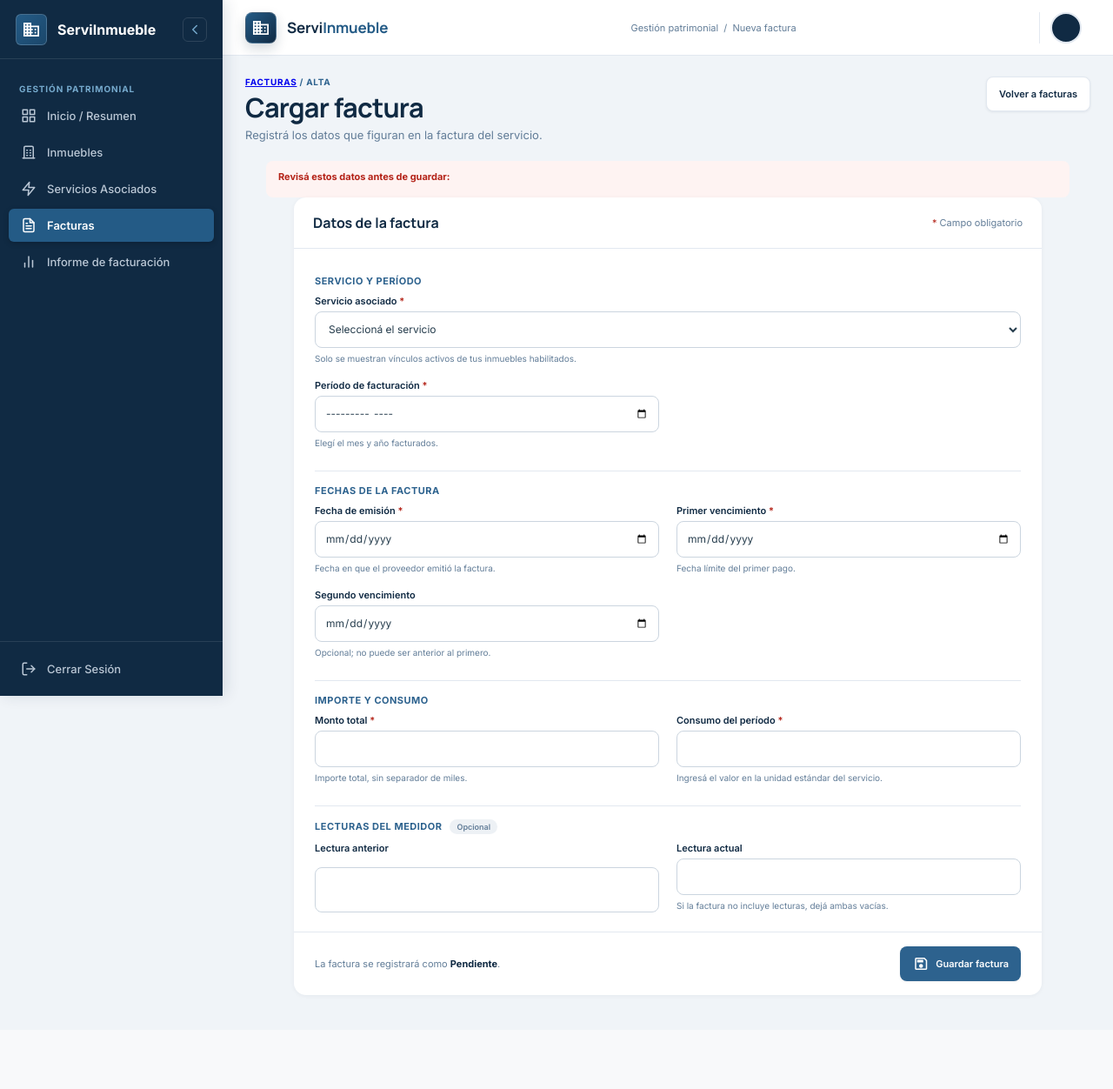
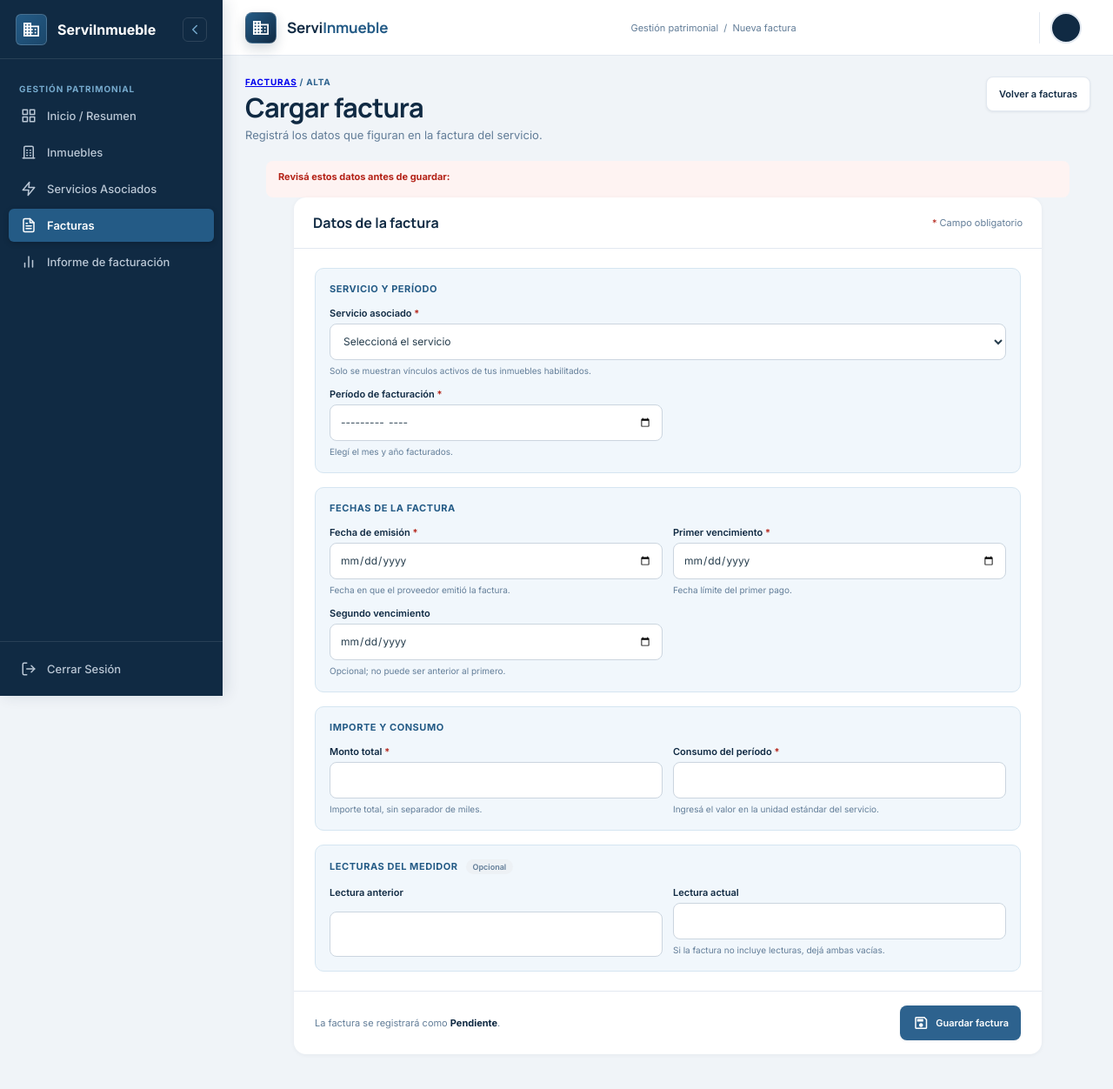
Before and after one commit to JairoCrespo05/PS-ServInmueble2026, a CodeIgniter 4 app: the page made by app/Views/facturas/new.php in a window 1280 px wide. Shown: the whole page at 87% size. Before the commit the page ends 1146 px from the top, so only its background shows below. Run offline with PHP 8.4 and a stand-in for CodeIgniter, Linux system fonts and the light colour scheme; the template is opened without the code that fills it, so the values that code supplies are empty; some libraries are stand-ins or nearby versions.

Commit message:
visuales en formularios

```diff
--- a/app/Views/facturas/new.php
+++ b/app/Views/facturas/new.php
@@ -14,8 +14,9 @@ $value = static fn (string $field): string => (string) ($formData[$field] ?? '')
   <link href="https://fonts.googleapis.com/css2?family=Inter:wght@400;500;600;700&family=Manrope:wght@600;700&family=Material+Symbols+Outlined:wght,FILL@100..700,0..1&display=swap" rel="stylesheet">
   <link rel="stylesheet" href="<?= base_url('css/sidebar.css') ?>">
   <link rel="stylesheet" href="<?= base_url('css/servicios.css') ?>">
-  <link rel="stylesheet" href="<?= base_url('css/facturas.css') ?>">
+  <link rel="stylesheet" href="<?= base_url('css/facturas.css') ?>?v=2">
   <link rel="stylesheet" href="<?= base_url('css/brand.css') ?>">
+  <link rel="stylesheet" href="<?= base_url('css/modal-forms.css') ?>?v=4">
 </head>
 <body>
   <?= view('partials/sidebar', ['activeNav' => 'facturas', 'isAdministrator' => false]) ?>
@@ -75,7 +76,8 @@ $value = static fn (string $field): string => (string) ($formData[$field] ?? '')
           <form method="post" action="<?= site_url('facturas') ?>">
             <?= csrf_field() ?>
             <div class="invoice-form-grid">
-              <h3 class="invoice-section-title">Servicio y período</h3>
+              <section class="form-section" aria-labelledby="invoice-service-section">
+              <h3 class="invoice-section-title form-section-title" id="invoice-service-section">Servicio y período</h3>
               <div class="field full">
                 <label for="inmueble_servicio_id">Servicio asociado <span aria-hidden="true">*</span></label>
                 <select id="inmueble_servicio_id" name="inmueble_servicio_id" required aria-describedby="inmueble-servicio-help<?= isset($errors['inmueble_servicio_id']) ? ' inmueble_servicio_id-error' : '' ?>"<?= isset($errors['inmueble_servicio_id']) ? ' aria-invalid="true"' : '' ?>>
@@ -101,7 +103,9 @@ $value = static fn (string $field): string => (string) ($formData[$field] ?? '')
                 <?php if (isset($errors['periodo_facturacion'])): ?><span class="field-error" id="periodo_facturacion-error"><?= esc($errors['periodo_facturacion']) ?></span><?php endif ?>
               </div>
 
-              <h3 class="invoice-section-title">Fechas de la factura</h3>
+              </section>
+              <section class="form-section" aria-labelledby="invoice-dates-section">
+              <h3 class="invoice-section-title form-section-title" id="invoice-dates-section">Fechas de la factura</h3>
               <div class="field">
                 <label for="fecha_emision">Fecha de emisión <span aria-hidden="true">*</span></label>
                 <input id="fecha_emision" name="fecha_emision" type="date" value="<?= esc($value('fecha_emision'), 'attr') ?>" required aria-describedby="<?= isset($errors['fecha_emision']) ? 'fecha_emision-error' : 'fecha-emision-help' ?>"<?= isset($errors['fecha_emision']) ? ' aria-invalid="true"' : '' ?>>
@@ -121,7 +125,9 @@ $value = static fn (string $field): string => (string) ($formData[$field] ?? '')
                 <?php if (isset($errors['fecha_segundo_vencimiento'])): ?><span class="field-error" id="fecha_segundo_vencimiento-error"><?= esc($errors['fecha_segundo_vencimiento']) ?></span><?php endif ?>
               </div>
 
-              <h3 class="invoice-section-title">Importe y consumo</h3>
+              </section>
+              <section class="form-section" aria-labelledby="invoice-amount-section">
+              <h3 class="invoice-section-title form-section-title" id="invoice-amount-section">Importe y consumo</h3>
               <div class="field">
                 <label for="monto_total">Monto total <span aria-hidden="true">*</span></label>
                 <input id="monto_total" name="monto_total" type="number" min="0.01" max="9999999999.99" step="0.01" inputmode="decimal" value="<?= esc($value('monto_total'), 'attr') ?>" required aria-describedby="<?= isset($errors['monto_total']) ? 'monto_total-error' : 'monto-help' ?>"<?= isset($errors['monto_total']) ? ' aria-invalid="true"' : '' ?>>
@@ -135,7 +141,9 @@ $value = static fn (string $field): string => (string) ($formData[$field] ?? '')
                 <?php if (isset($errors['consumo_periodo'])): ?><span class="field-error" id="consumo_periodo-error"><?= esc($errors['consumo_periodo']) ?></span><?php endif ?>
               </div>
 
-              <h3 class="invoice-section-title">Lecturas del medidor <span>Opcional</span></h3>
+              </section>
+              <section class="form-section" aria-labelledby="invoice-readings-section">
+              <h3 class="invoice-section-title form-section-title" id="invoice-readings-section">Lecturas del medidor <span>Opcional</span></h3>
               <div class="field">
                 <label for="lectura_anterior">Lectura anterior</label>
                 <input id="lectura_anterior" name="lectura_anterior" type="number" min="0" max="999999999.999" step="0.001" inputmode="decimal" value="<?= esc($value('lectura_anterior'), 'attr') ?>" aria-describedby="<?= isset($errors['lectura_anterior']) ? 'lectura_anterior-error lecturas-help' : 'lecturas-help' ?>"<?= isset($errors['lectura_anterior']) ? ' aria-invalid="true"' : '' ?>>
@@ -147,6 +155,7 @@ $value = static fn (string $field): string => (string) ($formData[$field] ?? '')
                 <small id="lecturas-help">Si la factura no incluye lecturas, dejá ambas vacías.</small>
                 <?php if (isset($errors['lectura_actual'])): ?><span class="field-error" id="lectura_actual-error"><?= esc($errors['lectura_actual']) ?></span><?php endif ?>
               </div>
+              </section>
             </div>
             <div class="invoice-form-footer">
               <p>La factura se registrará como <strong>Pendiente</strong>.</p>
--- a/app/Views/servicios/tipos.php
+++ b/app/Views/servicios/tipos.php
@@ -46,6 +46,7 @@ $formatError = static fn (string $field): string => isset($errors[$field])
   <link rel="stylesheet" href="<?= base_url('css/home.css') ?>">
   <link rel="stylesheet" href="<?= base_url('css/brand.css') ?>">
   <link rel="stylesheet" href="<?= base_url('css/radio-options.css') ?>?v=1">
+  <link rel="stylesheet" href="<?= base_url('css/modal-forms.css') ?>?v=4">
 </head>
 <body>
   <?= view('partials/sidebar', ['activeNav' => 'tipos-servicio', 'isAdministrator' => true]) ?>
@@ -195,6 +196,8 @@ $formatError = static fn (string $field): string => isset($errors[$field])
       <form method="post" action="<?= $editId ? site_url('tipos-servicio/' . $editId) : site_url('tipos-servicio') ?>" id="service-form" data-create-action="<?= esc(site_url('tipos-servicio'), 'attr') ?>">
         <?= csrf_field() ?>
         <div class="form-body">
+          <section class="form-section" aria-labelledby="service-form-section">
+          <h3 class="form-section-title" id="service-form-section">Datos del servicio</h3>
           <div class="form-field full">
             <label for="service-name">Nombre</label>
             <input id="service-name" name="nombre" maxlength="100" required value="<?= esc($formData['nombre'] ?? '') ?>">
@@ -231,6 +234,7 @@ $formatError = static fn (string $field): string => isset($errors[$field])
             <input id="service-provider" name="proveedor" maxlength="150" required value="<?= esc($formData['proveedor'] ?? '') ?>">
             <?= $formatError('proveedor') ?>
           </div>
+          </section>
         </div>
         <footer class="modal-actions">
           <button class="button secondary" type="button" data-close-modal>Cancelar</button>
--- a/public/css/facturas.css
+++ b/public/css/facturas.css
@@ -95,7 +95,7 @@
 
 .invoice-form-grid {
   display: grid;
-  grid-template-columns: repeat(2, minmax(0, 1fr));
+  grid-template-columns: minmax(0, 1fr);
   gap: 16px 20px;
   padding: 22px 24px;
 }
@@ -103,6 +103,15 @@
 .invoice-form-grid .field.full,
 .invoice-section-title {
   grid-column: 1 / -1;
+}
+
+.invoice-form-grid .field {
+  grid-template-columns: minmax(0, 1fr);
+}
+
+.invoice-form-grid .field input,
+.invoice-form-grid .field select {
+  min-width: 0;
 }
 
 .invoice-section-title {
--- /dev/null
+++ b/public/css/modal-forms.css
@@ -0,0 +1,41 @@
+#create-modal, #associate-modal, #service-modal { z-index: 110; }
+
+.modal form .form-body {
+  grid-template-columns: minmax(0, 1fr);
+  gap: 14px;
+}
+
+.form-section {
+  display: grid;
+  grid-template-columns: repeat(2, minmax(0, 1fr));
+  gap: 12px;
+  min-width: 0;
+  padding: 16px;
+  border: 1px solid #d5e5f1;
+  border-radius: 10px;
+  background: #f1f7fc;
+}
+
+.form-section .form-section-title {
+  grid-column: 1 / -1;
+  margin: 0 0 2px;
+  color: #245b86;
+  font-size: 11px;
+  font-weight: 700;
+  letter-spacing: .05em;
+  text-transform: uppercase;
+}
+
+.form-section > .form-field.full { grid-column: 1 / -1; }
+.form-section [hidden] { display: none !important; }
+.form-section .form-field { grid-template-columns: minmax(0, 1fr); min-width: 0; }
+.form-section input:not([type="radio"]):not([type="checkbox"]), .form-section select {
+  width: 100%;
+  min-width: 0;
+  background: white;
+}
+
+@media (max-width: 600px) {
+  .form-section { grid-template-columns: minmax(0, 1fr); padding: 14px; }
+  .form-section .form-section-title, .form-section > .form-field.full { grid-column: auto; }
+}
--- a/public/js/servicios.js
+++ b/public/js/servicios.js
@@ -48,6 +48,7 @@ const propertySelect = document.querySelector("#associate-property");
 const initialPropertyOptions = [...propertySelect.options].slice(1);
 const serviceField = document.querySelector("#service-field");
 const propertyField = document.querySelector("#property-field");
+const associationSelection = document.querySelector("#association-selection");
 const associateTitle = document.querySelector("#associate-title");
 const associateDescription = document.querySelector("#associate-description");
 const saveAssociation = document.querySelector("#save-association");
@@ -79,6 +80,7 @@ function setService(serviceId, locked) {
 }
 
 function setAssociationMode(editing) {
+  associationSelection.hidden = editing;
   serviceField.hidden = editing;
   propertyField.hidden = editing;
   associateTitle.textContent = editing ? "Modificar asociacion" : "Asociar servicio a inmueble";
```
Also changed, not shown: app/Views/inmuebles/index.php (+7 -2 lines), app/Views/servicios/index.php (+8 -2 lines), tests/database/AssociationOperationalStateTest.php (+21 -0 lines), tests/unit/RadioFormTest.php (+5 -0 lines).
